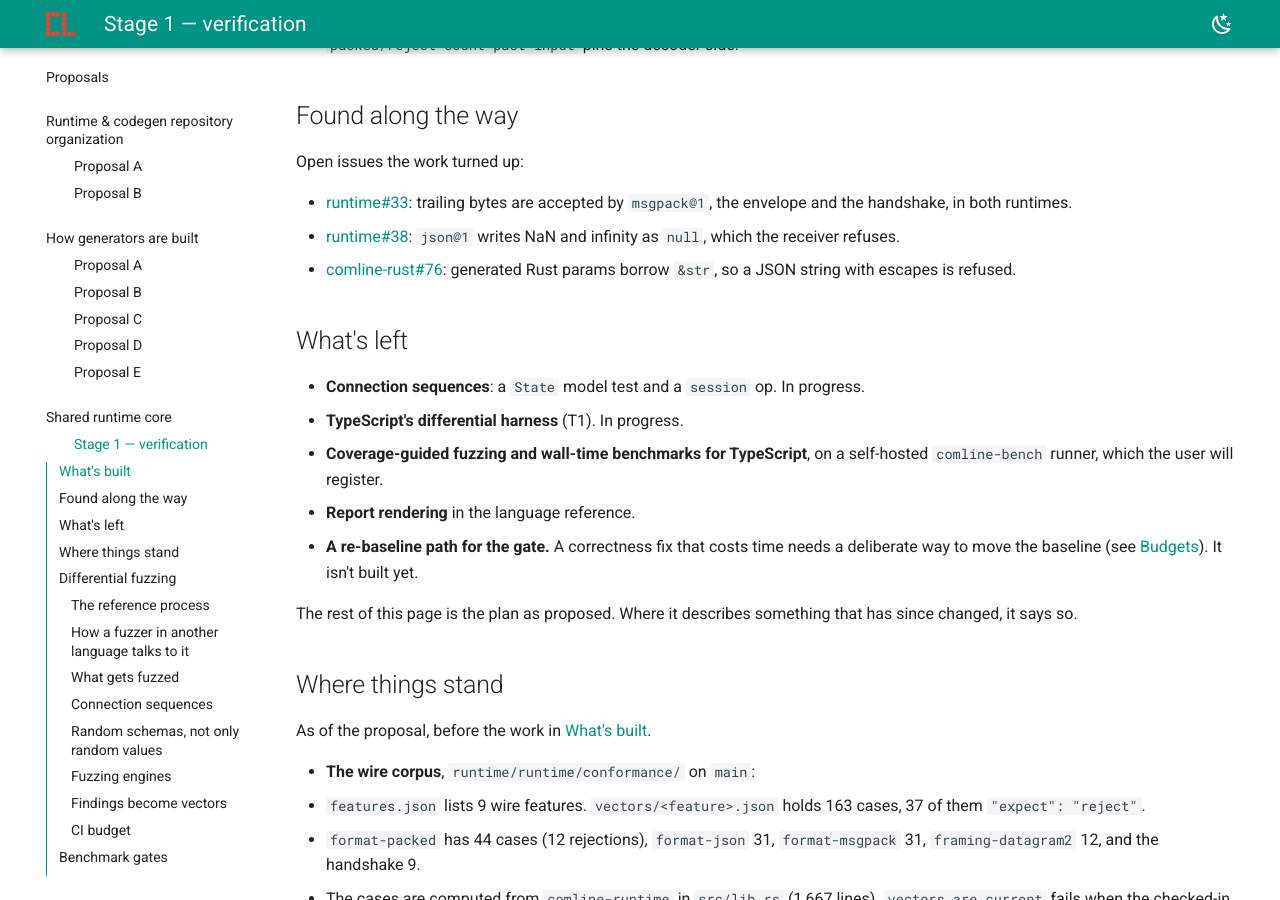
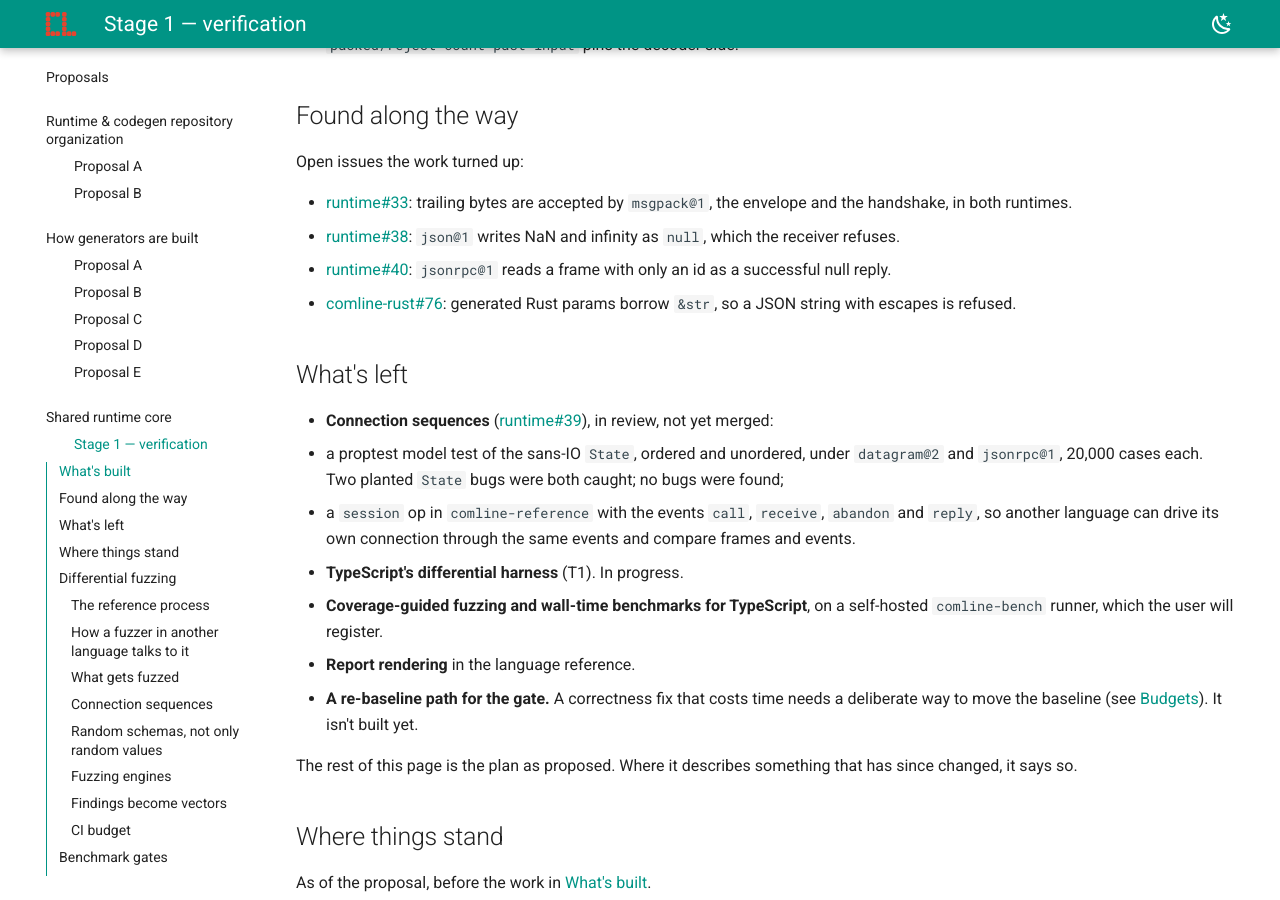
Before and after one commit to ComlineProject/docs, an MkDocs documentation site: the page built from docs/docs/proposals/shared-runtime-core/verification.md, in a window 1280 px wide and 900 px high, scrolled down 1795 px. Built offline with MkDocs 1.6.1 and Material for MkDocs 9.7.7, drawn with Linux system fonts in a browser that asks for light colours; the version menu is left out; some of the changed text lies outside the part shown.

Commit message:
proposals: connection sequences are in review; add runtime#40

```diff
--- a/docs/docs/proposals/shared-runtime-core/verification.md
+++ b/docs/docs/proposals/shared-runtime-core/verification.md
@@ -107,14 +107,23 @@ Open issues the work turned up:
   runtimes.
 - [runtime#38](https://github.com/ComlineProject/runtime/issues/38): `json@1`
   writes NaN and infinity as `null`, which the receiver refuses.
+- [runtime#40](https://github.com/ComlineProject/runtime/issues/40):
+  `jsonrpc@1` reads a frame with only an id as a successful null reply.
 - [comline-rust#76](https://github.com/ComlineProject/comline-rust/issues/76):
   generated Rust params borrow `&str`, so a JSON string with escapes is
   refused.
 
 ## What's left
 
-- **Connection sequences**: a `State` model test and a `session` op. In
-  progress.
+- **Connection sequences**
+  ([runtime#39](https://github.com/ComlineProject/runtime/pull/39)), in
+  review, not yet merged:
+  - a proptest model test of the sans-IO `State`, ordered and unordered, under
+    `datagram@2` and `jsonrpc@1`, 20,000 cases each. Two planted `State` bugs
+    were both caught; no bugs were found;
+  - a `session` op in `comline-reference` with the events `call`, `receive`,
+    `abandon` and `reply`, so another language can drive its own connection
+    through the same events and compare frames and events.
 - **TypeScript's differential harness** (T1). In progress.
 - **Coverage-guided fuzzing and wall-time benchmarks for TypeScript**, on a
   self-hosted `comline-bench` runner, which the user will register.
@@ -226,8 +235,8 @@ the conformance corpus's own encoding: a request carries a vector case's `op`,
 
 - The ops are the corpus's ops (`name_hash`, `handshake`, `envelope`,
   `request`, `response`, `encode`, `decode`), plus `check` and `version`.
-  `session`, for [connection sequences](#connection-sequences), isn't built
-  yet.
+  `session`, for [connection sequences](#connection-sequences), is in review
+  (runtime#39).
 - **Requests can be batched,** many to a line, so one round trip covers a
   fuzzer's whole batch. The batch size is the fuzzer's to choose.
 - **A refusal carries no reason.** Rust's formats collapse every decode
```
